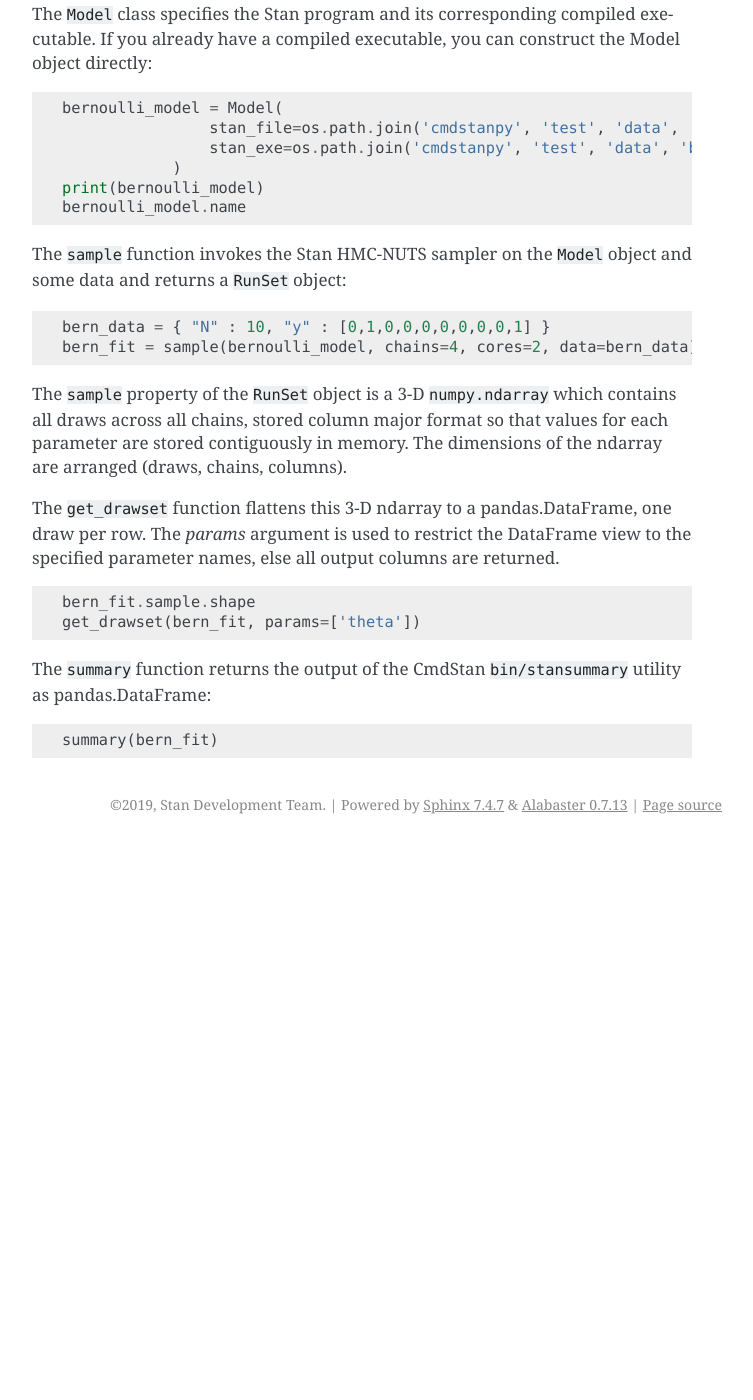
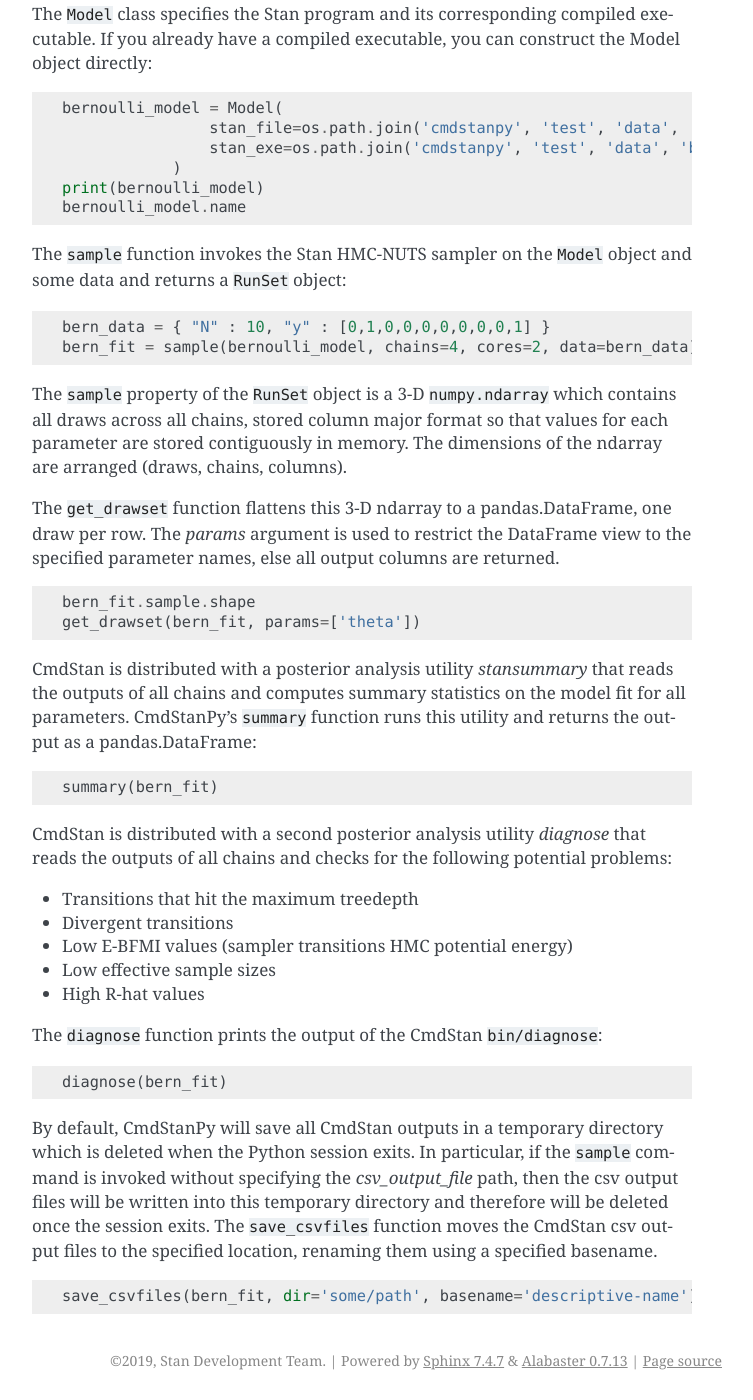
Before and after one commit to stan-dev/cmdstanpy, a Sphinx documentation site: the page built from docs/guide.rst, in a window 1280 px wide and 1400 px high, scrolled down 1171 px. Shown: the whole window, without its empty margins (388-1141 px from the left). Built offline with Sphinx 7.4.7, drawn with Linux system fonts in a browser that asks for light colours; formulas are drawn with MathJax 3; before the commit the page ends 2015 px from its top, so only the background shows below that.

Commit message:
updating docs

```diff
--- a/docs/guide.rst
+++ b/docs/guide.rst
@@ -95,9 +95,40 @@ view to the specified parameter names, else all output columns are returned.
     get_drawset(bern_fit, params=['theta'])
 
 
-The ``summary`` function returns the output of the CmdStan ``bin/stansummary``
-utility as pandas.DataFrame:
+CmdStan is distributed with a posterior analysis utility `stansummary`
+that reads the outputs of all chains and computes summary statistics
+on the model fit for all parameters. CmdStanPy's ``summary`` function
+runs this utility and returns the output as a pandas.DataFrame:
 
 .. code-block:: python
 
     summary(bern_fit)
+
+CmdStan is distributed with a second posterior analysis utility `diagnose`
+that reads the outputs of all chains and checks for the following
+potential problems:
+
++ Transitions that hit the maximum treedepth
++ Divergent transitions
++ Low E-BFMI values (sampler transitions HMC potential energy)
++ Low effective sample sizes
++ High R-hat values
+
+The ``diagnose`` function prints the output of the CmdStan ``bin/diagnose``:
+
+.. code-block:: python
+
+    diagnose(bern_fit)
+
+By default, CmdStanPy will save all CmdStan outputs in a temporary
+directory which is deleted when the Python session exits.
+In particular, if the ``sample`` command is invoked without
+specifying the `csv_output_file` path, then the csv output files
+will be written into this temporary directory and therefore will
+be deleted once the session exits.
+The ``save_csvfiles`` function moves the CmdStan csv output files
+to the specified location, renaming them using a specified basename.
+
+.. code-block:: python
+
+    save_csvfiles(bern_fit, dir='some/path', basename='descriptive-name')
```
Also changed, not shown: docs/api.rst (+31 -9 lines).
